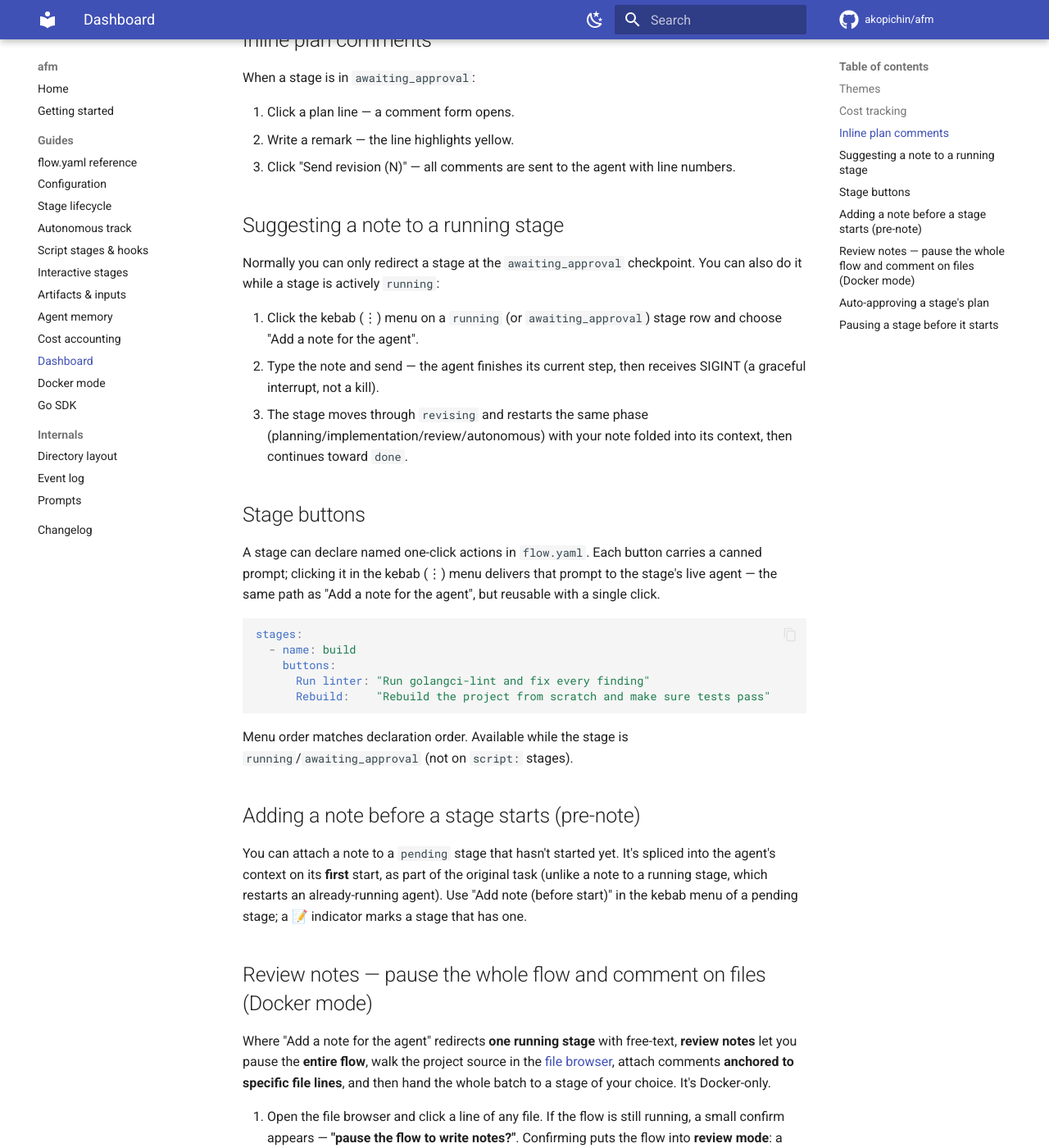
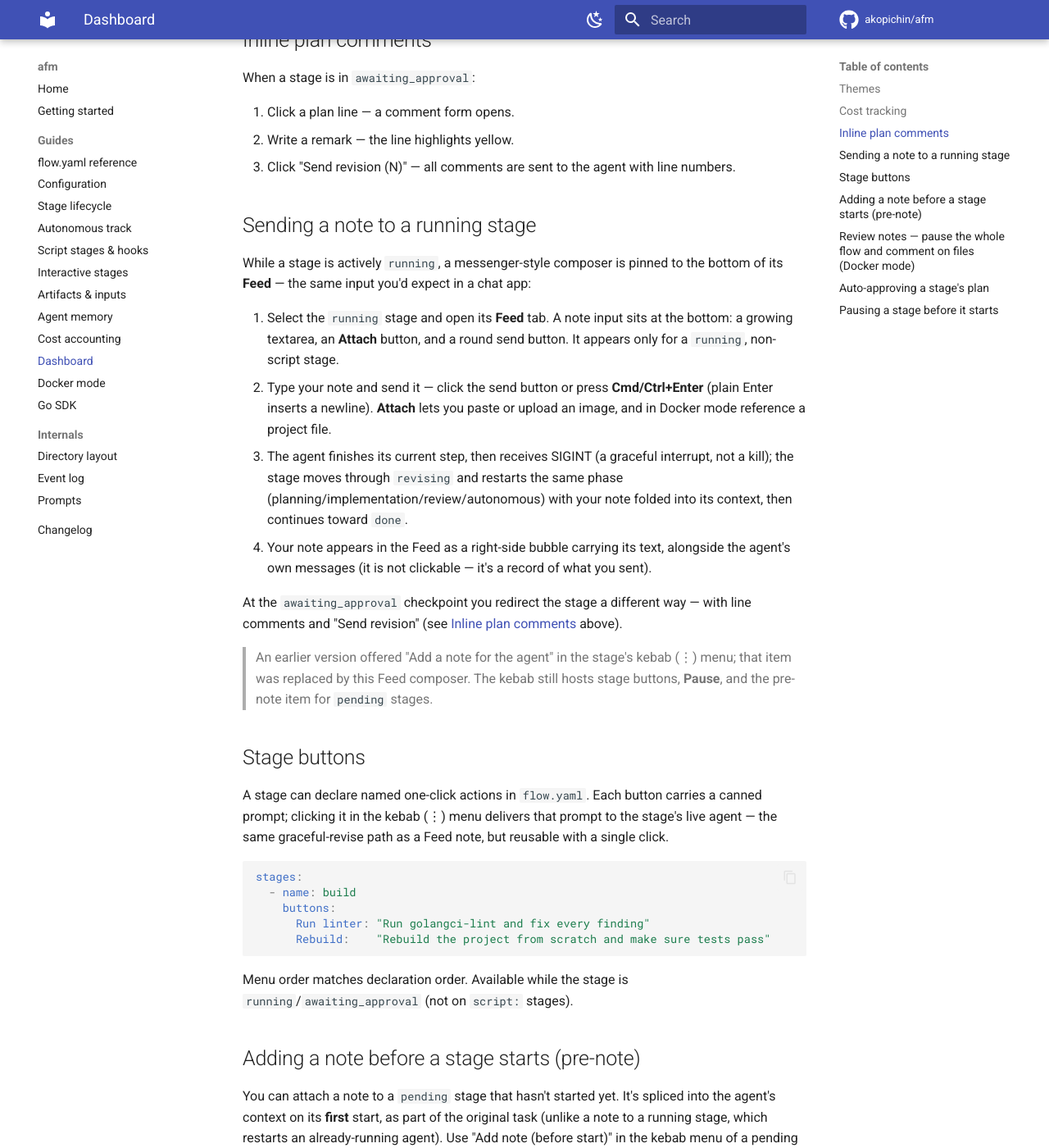
Before and after one commit to akopichin/afm, an MkDocs documentation site: the page built from docs/dashboard.md, in a window 1280 px wide and 1400 px high, scrolled down 1554 px. Shown: the whole window at 82% size. Built offline with MkDocs 1.6.1 and Material for MkDocs 9.7.7, drawn with Linux system fonts in a browser that asks for light colours; comment, search, counter and statistics services are not loaded; some of the changed text lies outside the part shown.

Commit message:
docs(dashboard): changelog + docs + demo gif для messenger-поля заметок агенту
- CHANGELOG: подробная запись о feed note composer (2026-09-16).
- docs/dashboard.md: раздел «Sending a note to a running stage» переписан под
  композер в ленте; ссылки на убранный пункт кебаба обновлены.
- docs/assets/afm-demo.gif: пересобран capture-пайплайном с текущим образом —
  демонстрирует композер и правый пузырь заметки.

````diff
--- a/docs/dashboard.md
+++ b/docs/dashboard.md
@@ -67,24 +67,36 @@ When a stage is in `awaiting_approval`:
 2. Write a remark — the line highlights yellow.
 3. Click "Send revision (N)" — all comments are sent to the agent with line numbers.
 
-## Suggesting a note to a running stage
+## Sending a note to a running stage
 
-Normally you can only redirect a stage at the `awaiting_approval` checkpoint. You can
-also do it while a stage is actively `running`:
+While a stage is actively `running`, a messenger-style composer is pinned to the
+bottom of its **Feed** — the same input you'd expect in a chat app:
 
-1. Click the kebab (⋮) menu on a `running` (or `awaiting_approval`) stage row and
-   choose "Add a note for the agent".
-2. Type the note and send — the agent finishes its current step, then receives SIGINT
-   (a graceful interrupt, not a kill).
-3. The stage moves through `revising` and restarts the same phase
-   (planning/implementation/review/autonomous) with your note folded into its context,
-   then continues toward `done`.
+1. Select the `running` stage and open its **Feed** tab. A note input sits at the
+   bottom: a growing textarea, an **Attach** button, and a round send button. It
+   appears only for a `running`, non-script stage.
+2. Type your note and send it — click the send button or press **Cmd/Ctrl+Enter**
+   (plain Enter inserts a newline). **Attach** lets you paste or upload an image,
+   and in Docker mode reference a project file.
+3. The agent finishes its current step, then receives SIGINT (a graceful interrupt,
+   not a kill); the stage moves through `revising` and restarts the same phase
+   (planning/implementation/review/autonomous) with your note folded into its
+   context, then continues toward `done`.
+4. Your note appears in the Feed as a right-side bubble carrying its text, alongside
+   the agent's own messages (it is not clickable — it's a record of what you sent).
+
+At the `awaiting_approval` checkpoint you redirect the stage a different way — with
+line comments and "Send revision" (see [Inline plan comments](#inline-plan-comments) above).
+
+> An earlier version offered "Add a note for the agent" in the stage's kebab (⋮)
+> menu; that item was replaced by this Feed composer. The kebab still hosts stage
+> buttons, **Pause**, and the pre-note item for `pending` stages.
 
 ## Stage buttons
 
 A stage can declare named one-click actions in `flow.yaml`. Each button carries a
 canned prompt; clicking it in the kebab (⋮) menu delivers that prompt to the stage's
-live agent — the same path as "Add a note for the agent", but reusable with a single
+live agent — the same graceful-revise path as a Feed note, but reusable with a single
 click.
 
 ```yaml
@@ -108,7 +120,7 @@ that has one.
 
 ## Review notes — pause the whole flow and comment on files (Docker mode)
 
-Where "Add a note for the agent" redirects **one running stage** with free-text,
+Where a Feed note redirects **one running stage** with free-text,
 **review notes** let you pause the **entire flow**, walk the project source in the
 [file browser](docker.md#project-file-browser), attach comments **anchored to
 specific file lines**, and then hand the whole batch to a stage of your choice. It's
````
Also changed, not shown: CHANGELOG.md (+44 -0 lines), docs/assets/afm-demo.gif.
